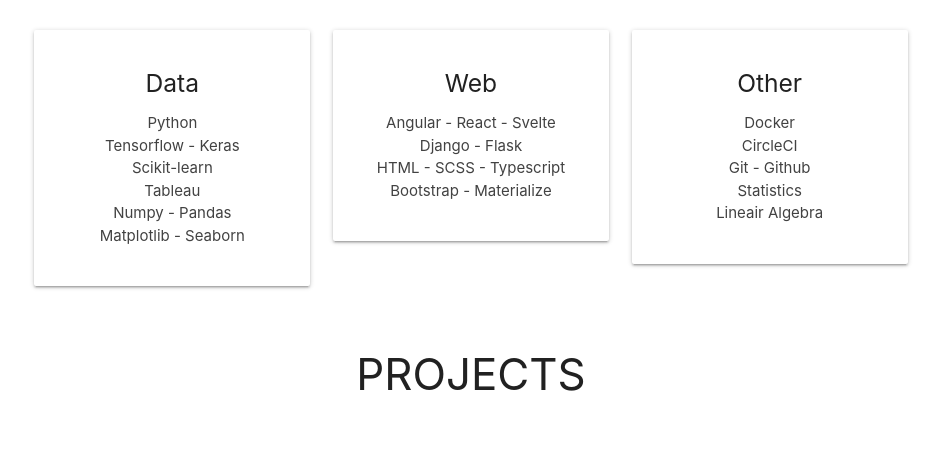
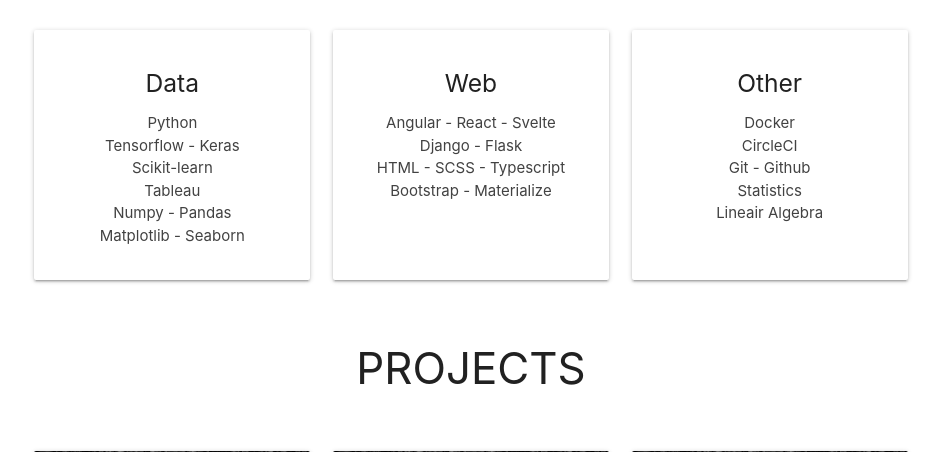
Before and after one commit to adjaythakoerdien/portfolio, a Django app: page / in a window 1280 px wide. Shown: the part 610-1062 px from the top of the page, without its empty margins (169-1110 px from the left). Run offline with Django 4.2, Linux system fonts and the light colour scheme; data comes from the database, SQL or seed files in the repository.

Commit message:
Set fixed height for skills cards

```diff
--- a/portfolio/templates/home.html
+++ b/portfolio/templates/home.html
@@ -33,7 +33,7 @@
     <h3 class="center-align">SKILLS</h3>
     <div class="row">
         <div class="col s12 m12 l4">
-              <div class="card-panel center-align">
+              <div class="card-panel center-align" style="height:250px;">
                   <h5>Data</h5>
                     <ul>
                        {% for skill in skill_data %}
@@ -43,7 +43,7 @@
               </div>
         </div>
         <div class="col s12 m12 l4">
-              <div class="card-panel center-align">
+              <div class="card-panel center-align" style="height:250px;">
                   <h5>Web</h5>
                     <ul>
                        {% for skill in skill_web %}
@@ -53,7 +53,7 @@
               </div>
         </div>
         <div class="col s12 m12 l4">
-              <div class="card-panel center-align">
+              <div class="card-panel center-align" style="height:250px;">
                   <h5>Other</h5>
                     <ul>
                        {% for skill in skill_other %}
```
